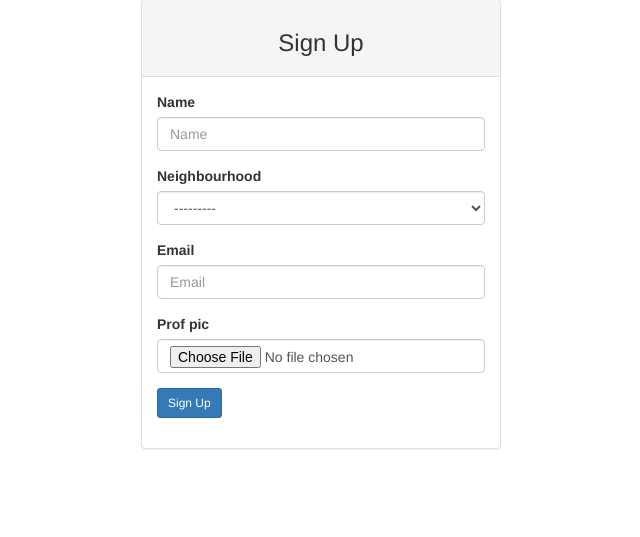
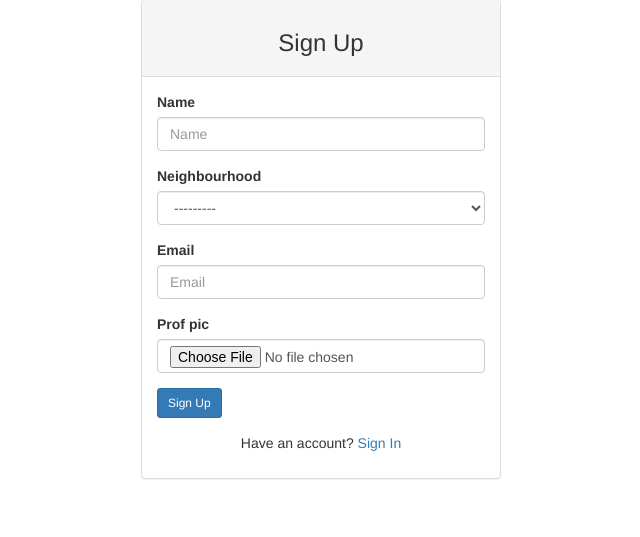
Before and after one commit to Soniakoi/Hood, a Django app: template hood/templates/registration/registration_form.html in a window 1280 px wide. Shown: the part 73-610 px from the top of the page, without its empty margins (319-959 px from the left). Run offline with Django 3.2, Linux system fonts and the light colour scheme; the template is opened without the code that fills it: values that come from a table or form of the project are taken from there, others are empty; some libraries are stand-ins or nearby versions.

```diff
--- a/hood/templates/registration/registration_form.html
+++ b/hood/templates/registration/registration_form.html
@@ -24,6 +24,8 @@
 
             <input type="hidden" name="next" value="{{next}}">
 
+            <p class="text-center">Have an account? <a href="/accounts/login/">Sign In</a></p>
+
           </form>
 
         </div>
--- a/hood/urls.py
+++ b/hood/urls.py
@@ -1,4 +1,4 @@
-from django.conf.urls import url
+from django.conf.urls import url,include
 from . import views
 from django.conf import settings
 from django.conf.urls.static import static
```
